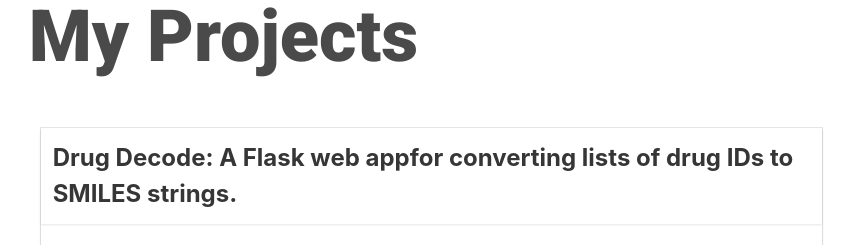
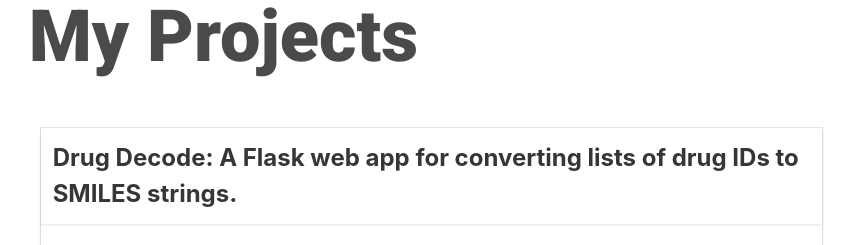
Before and after one commit to gdeol4site/website, a plain HTML site: page index.html in a window 1280 px wide. Shown: the part 1120-1365 px from the top of the page, without its empty margins (102-956 px from the left). Drawn offline with Linux system fonts and the light colour scheme.

Commit message:
Update index.html

```diff
--- a/index.html
+++ b/index.html
@@ -58,7 +58,7 @@
       <div class="card">
         <header class="card-header">
           <p class="project-card-header-title">
-            Drug Decode: A Flask web appfor converting lists of drug IDs to SMILES strings.
+            Drug Decode: A Flask web app for converting lists of drug IDs to SMILES strings.
           </p>
         </header>
         <div class="card-content">
```
